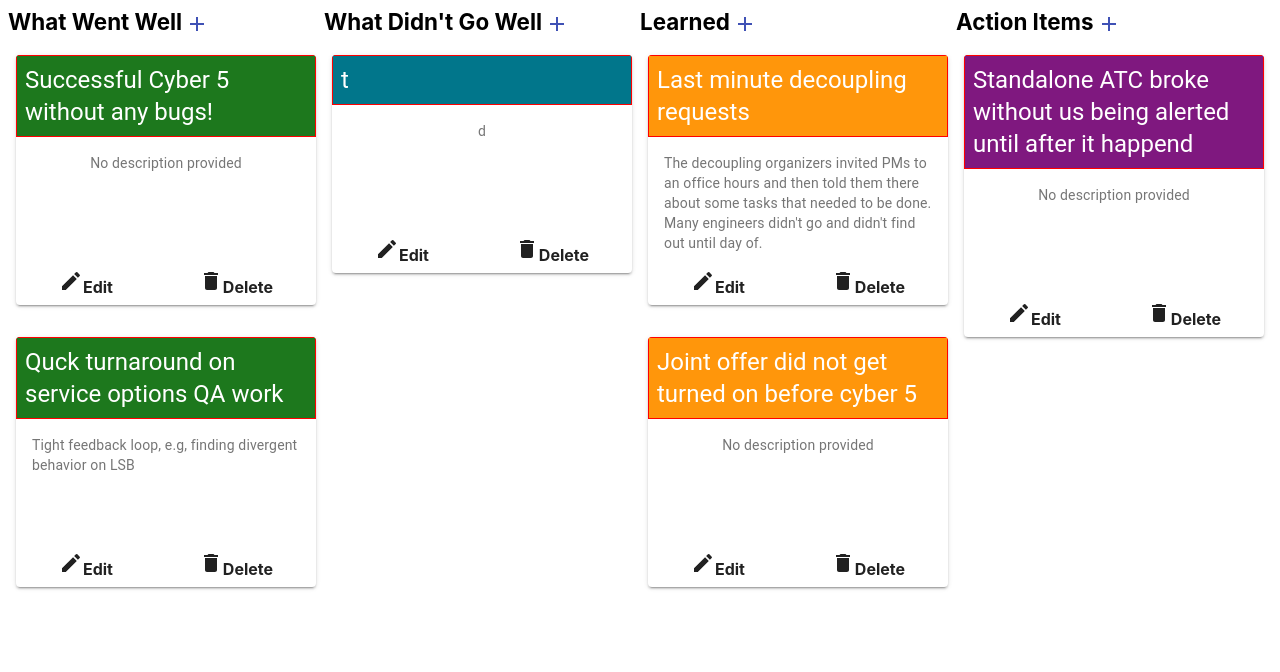
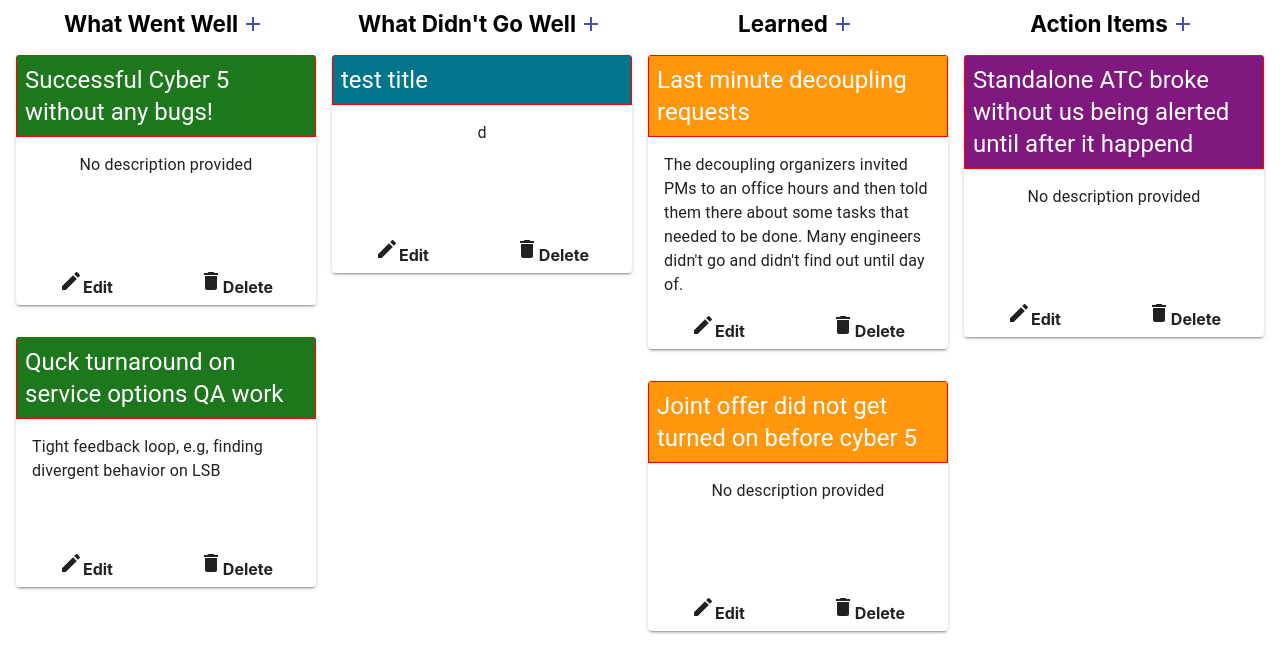
Before and after one commit to nobisro/retrobeard, a React (Create React App) app: page / in a window 1280 px wide. Shown: the top 672 px of the page. Built offline with nearby package versions, Linux system fonts and the light colour scheme.

Commit message:
more styling changes

```diff
--- a/src/App.css
+++ b/src/App.css
@@ -10,12 +10,19 @@
 
 .header {
   font-weight: bold;
-  padding: '100';
+  /* min-width: '200px'; */
+  /* max-width: '250px'; */
   flex-basis: 0;
   flex-grow: 1;
   flex-shrink: 0;
-  max-width: '250px';
-  /* border: 1px solid blue; */
+}
+
+.header-title-container {
+  display: flex;
+  align-content: center;
+  justify-content: center;
+  align-items: center;
+
 }
 
 .button {
--- a/src/App.js
+++ b/src/App.js
@@ -39,7 +39,6 @@ const App = () => {
 
   const handleEditCard = (catId, retroId) => {
     const retro = itemsObject[catId].find(retro => retro.id === retroId)
-    // console.log(retro)
     setOpen(true)
     setRetroEdit(retro)
   }
@@ -54,7 +53,6 @@ const App = () => {
     const updatedItemsObject = Object.assign({}, itemsObject);
     if (updatedItemsObject[catId]) {
       updatedItemsObject[catId].forEach((retro, index) => {
-        //@TODO can we really just overwrite the existing retro, or do we need to delete it first?
         if (retro.id == id) {
           updatedItemsObject[catId][index] = editedRetro
         }
--- a/src/Header.js
+++ b/src/Header.js
@@ -6,13 +6,13 @@ import { Typography } from '@material-ui/core';
 const Header = ({title, catId, onClick, onDeleteRetro, onEditRetro, items = []}) => {
     return (
         <div className='header'>
-            {/* <Typography> */}
-                {title}
-            {/* </Typography> */}
-            <HeaderButton
-            onClick={onClick}
-            catId={catId}
-            />
+            <div className="header-title-container">
+                <span className="header-title">{title}</span>
+                <HeaderButton
+                onClick={onClick}
+                catId={catId}
+                />
+            </div>
             {items.map(item => {
                 return (
                     <RetroCard
--- a/src/RetroButtons.js
+++ b/src/RetroButtons.js
@@ -15,6 +15,7 @@ const useStyles = makeStyles(theme => ({
 
 export const HeaderButton = ({ onClick, catId }) => {
     return (
+        <div className="header-button">
         <IconButton
             color='primary'
             size='small'
@@ -22,6 +23,7 @@ export const HeaderButton = ({ onClick, catId }) => {
         >
             <AddIcon />
         </IconButton>
+        </div>
     )
 }
 
--- a/src/RetroCard.js
+++ b/src/RetroCard.js
@@ -9,6 +9,7 @@ import Typography from '@material-ui/core/Typography';
 import EditIcon from '@material-ui/icons/Edit';
 import DeleteIcon from '@material-ui/icons/Delete';
 import ThumbUpAltIcon from '@material-ui/icons/ThumbUpAlt';
+import { useMediaQuery } from '@material-ui/core';
 
 const BACKGROUND_COLOR_MAP = {
     1: '#1d781d',
@@ -22,15 +23,20 @@ const BACKGROUND_COLOR_MAP = {
 const useStyles = makeStyles(theme =>({
     container: {
         display: 'flex',
+        // border: '3px solid black',
+        // minWidth: '50%'
     },
     card: {
         width: '100%',
         flexWrap: 'wrap',
-        flexGrow: 1,
         overflowWrap: 'break-word',
         margin: '1rem 0.5rem',
         boxShadow: theme.shadows[2],
-        // fontSize: theme.fontSize
+        flexBasis: 0,
+        minWidth: '200px',
+        // maxWidth: '33.33%',
+        flexShrink: 0,
+        flexGrow: 1,
     },
     // bullet: {
     //     display: 'inline-block',
@@ -44,11 +50,14 @@ const useStyles = makeStyles(theme =>({
         marginBottom: 1,
     },
     header: {
-        background: 'green',
+        // background: 'green',
+        // minWidth: '150px',
+        flexBasis: '150px',
         padding: '0.5rem',
         color: 'white',
         border: '1px solid red',
         overflowWrap: 'break-word',
+        fontSize: '10px'
     },
     content: {
         display:'flex',
@@ -69,7 +78,7 @@ const RetroCard = ({ id, title, description, catId, onDeleteRetro, onEditRetro }
             <CardHeader
                 title={title}
                 className={classes.header}
-                style={{backgroundColor: BACKGROUND_COLOR_MAP[catId]}}
+                style={{backgroundColor: BACKGROUND_COLOR_MAP[catId], fontSize: 10}}
             >
             <Typography className={classes.title} color="textPrimary" gutterBottom>
                 {title}
@@ -77,8 +86,8 @@ const RetroCard = ({ id, title, description, catId, onDeleteRetro, onEditRetro }
             </CardHeader>
             <CardContent className={classes.content}>
                 <Typography
-                    variant="body2"
-                    color="textSecondary"
+                    variant="body1"
+                    color="textPrimary"
                     component="p"
                 >
                     {description}
--- a/src/RetroModal.js
+++ b/src/RetroModal.js
@@ -2,6 +2,7 @@ import React from 'react'
 import { Modal, TextareaAutosize, Input } from '@material-ui/core';
 import { makeStyles, MuiThemeProvider } from '@material-ui/core/styles';
 import { AddCardButton } from './RetroButtons.js'
+import {EMOJIS} from './constants.js'
 
 const useModalStyle = makeStyles(theme => ({
     root: {
@@ -50,8 +51,6 @@ const RetroModal = ({ open, closeModal, handleAddCard, catId, isEdit, handleSave
     const [description, setDescription] = React.useState('')
     const [isValid, setIsValid] = React.useState(true)
 
-    const emojis = ['🍻', '😻', '💡', '🤔', '🔥', '🏁', '🦖', '⭐', '🌈']
-
     React.useEffect(() => {
         if (isEdit) {
             setTitle(retroEdit.title)
@@ -88,7 +87,6 @@ const RetroModal = ({ open, closeModal, handleAddCard, catId, isEdit, handleSave
                     width="50"
                     className={classes.title}
                     onChange={(e) => {
-                        console.log('e.target.value:', e.target.value)
                         setTitle(e.target.value)
                         validateTitle(e.target.value)
                     }}
@@ -103,7 +101,9 @@ const RetroModal = ({ open, closeModal, handleAddCard, catId, isEdit, handleSave
                         setDescription(e.target.value)
                     }}
                     value={description}
-
+                    style={{
+                        fontSize: 16
+                    }}
                 />
 
                 <div style={{
@@ -111,7 +111,7 @@ const RetroModal = ({ open, closeModal, handleAddCard, catId, isEdit, handleSave
                     alignContent: 'space-between',
                     padding: '0.5rem 0.25rem'}
                 }>
-                    {emojis.map((emoji, index) => (
+                    {EMOJIS.map((emoji, index) => (
                     <span
                         key={index}
                         style={{fontSize: 32, padding: '0.2rem', marginTop: '1rem'}}
@@ -141,12 +141,14 @@ const RetroModal = ({ open, closeModal, handleAddCard, catId, isEdit, handleSave
                             return;
                         }
 
+                        const validatedDescription = description.length ? description : 'No description provided.'
+
 
                         handleAddCard({
                             id: Math.floor(Math.random() * 100000),
                             catId: catId,
                             title: title,
-                            description: description,
+                            description: validatedDescription,
                         })
                         clearAll()
                     }}
--- a/src/constants.js
+++ b/src/constants.js
@@ -36,7 +36,7 @@ export const DEFAULT_RETROS = {
         {
             id: 201,
             catId: 2,
-            title: 't',
+            title: 'test title',
             description: 'd'
         }
     ],
@@ -63,3 +63,5 @@ export const DEFAULT_RETROS = {
       }
     ],
   }
+
+export const EMOJIS = ['🍻', '😻', '💡', '🤔', '🔥', '🏁', '🦖', '⭐', '🌈']
```
